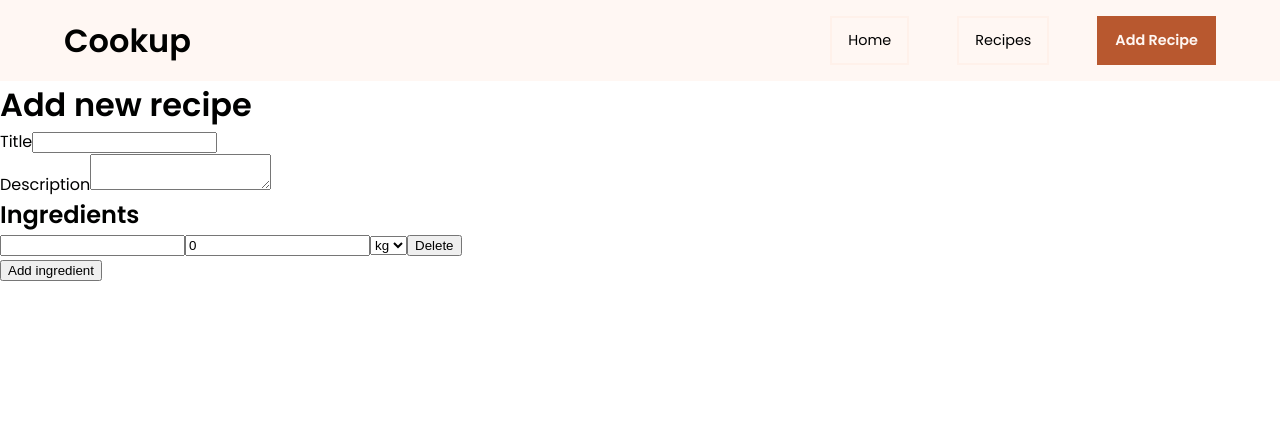
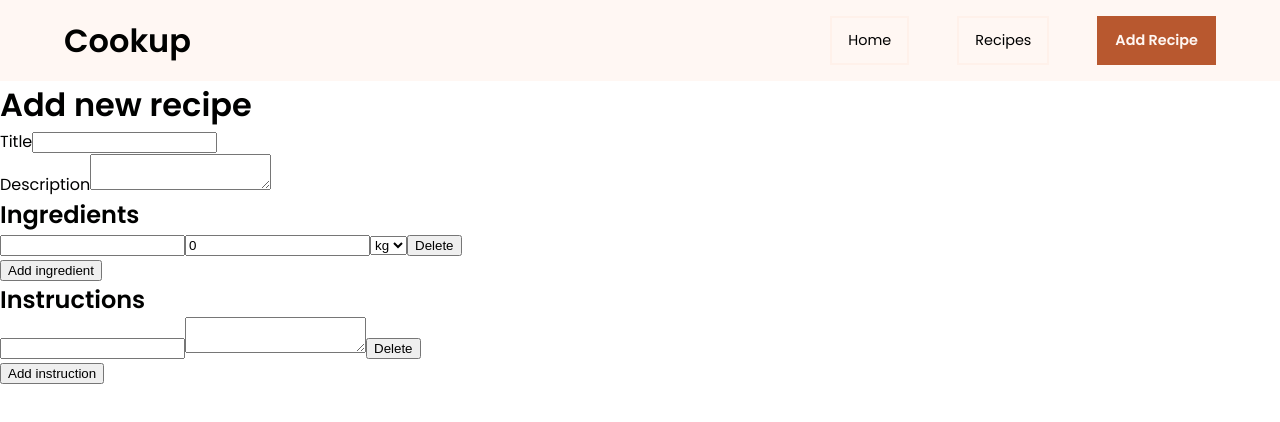
Before and after one commit to Ssevve/cookup-react-recipe-app, a React (Create React App) app: page /add in a window 1280 px wide. Shown: the top 422 px of the page. Built offline with nearby package versions, Linux system fonts and the light colour scheme; the HTML template or start-up script is replaced by a standard one.

Commit message:
Allow adding, editing and deleting instructions when adding a new recipe

```diff
--- a/src/components/RecipeForm/index.jsx
+++ b/src/components/RecipeForm/index.jsx
@@ -14,7 +14,6 @@ export default function RecipeForm() {
     ],
     instructions: [
       {
-        instructionIndex: 0,
         title: '',
         text: '',
       },
@@ -41,6 +40,24 @@ export default function RecipeForm() {
     setRecipe({ ...recipe, ingredients: newIngredients });
   }
 
+  function addInstruction() {
+    setRecipe({
+      ...recipe,
+      instructions: [
+        ...recipe.instructions,
+        {
+          title: '',
+          text: '',
+        },
+      ],
+    });
+  }
+
+  function deleteInstruction(index) {
+    const newInstructions = recipe.instructions.filter((_, i) => i !== index);
+    setRecipe({ ...recipe, instructions: newInstructions });
+  }
+
   function handleChange(e) {
     const { name, value } = e.target;
 
@@ -61,10 +78,13 @@ export default function RecipeForm() {
         }
 
         setRecipe({ ...recipe, ingredients: ingredientList });
+      } else if (recipePropName === 'instructions') {
+        const instructionList = [...recipe.instructions];
+        instructionList[index][propName] = value;
+
+        setRecipe({ ...recipe, instructions: instructionList });
       }
     }
-
-    console.log(recipe);
   }
 
   return (
@@ -127,6 +147,38 @@ export default function RecipeForm() {
             Add ingredient
           </button>
         </section>
+        <section className="form__instructions">
+          <h2>Instructions</h2>
+          <ul>
+            {recipe.instructions.map((instruction, index) => {
+              return (
+                <li key={index} className="form-group">
+                  <input
+                    onChange={(e) => handleChange(e)}
+                    name={`instructions-title-${index}`}
+                    type="text"
+                    value={instruction.title}
+                  />
+                  <textarea
+                    onChange={(e) => handleChange(e)}
+                    name={`instructions-text-${index}`}
+                    type="text"
+                    value={instruction.text}
+                  />
+                  <button
+                    type="button"
+                    onClick={() => deleteInstruction(index)}
+                  >
+                    Delete
+                  </button>
+                </li>
+              );
+            })}
+          </ul>
+          <button onClick={addInstruction} type="button">
+            Add instruction
+          </button>
+        </section>
       </form>
     </>
   );
```
